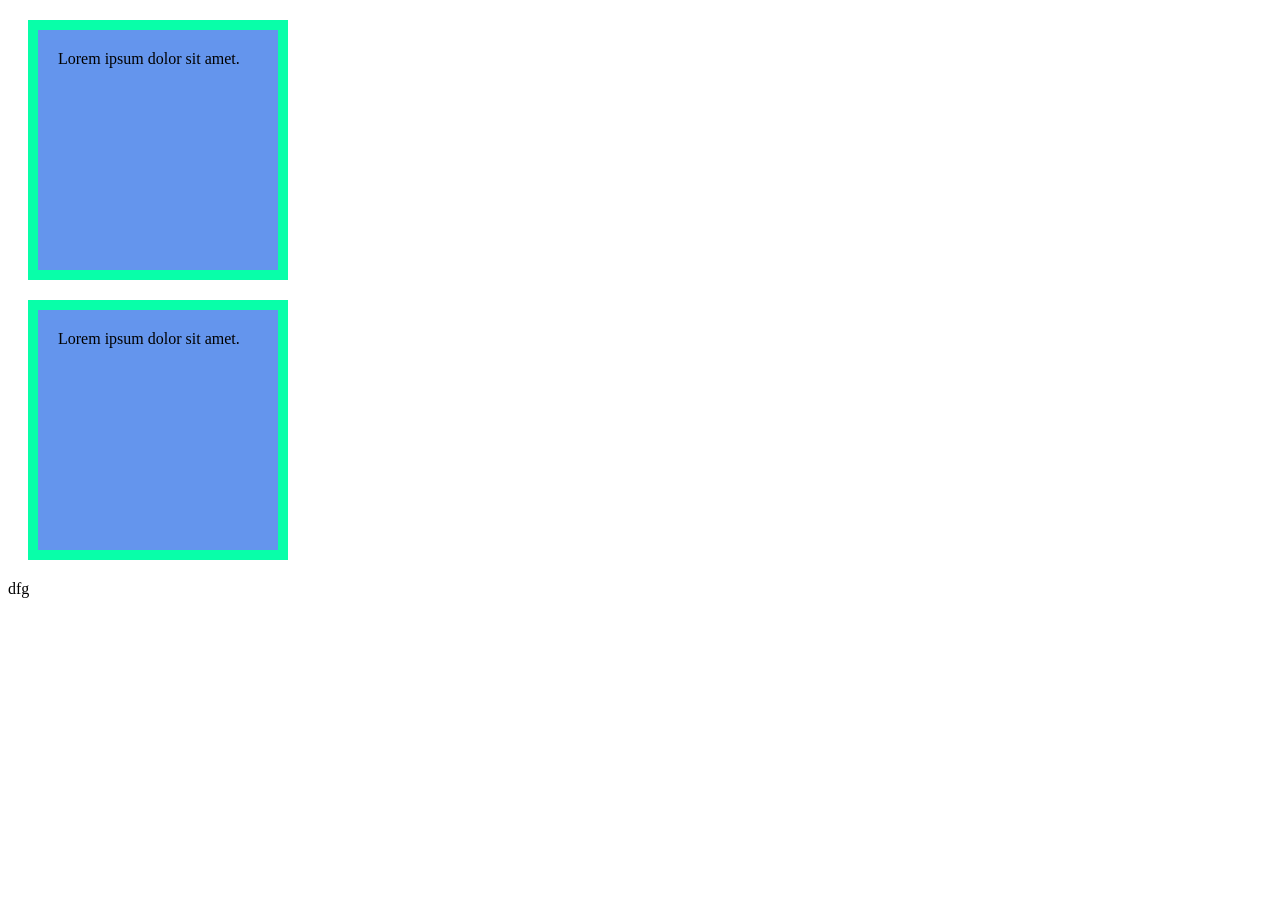
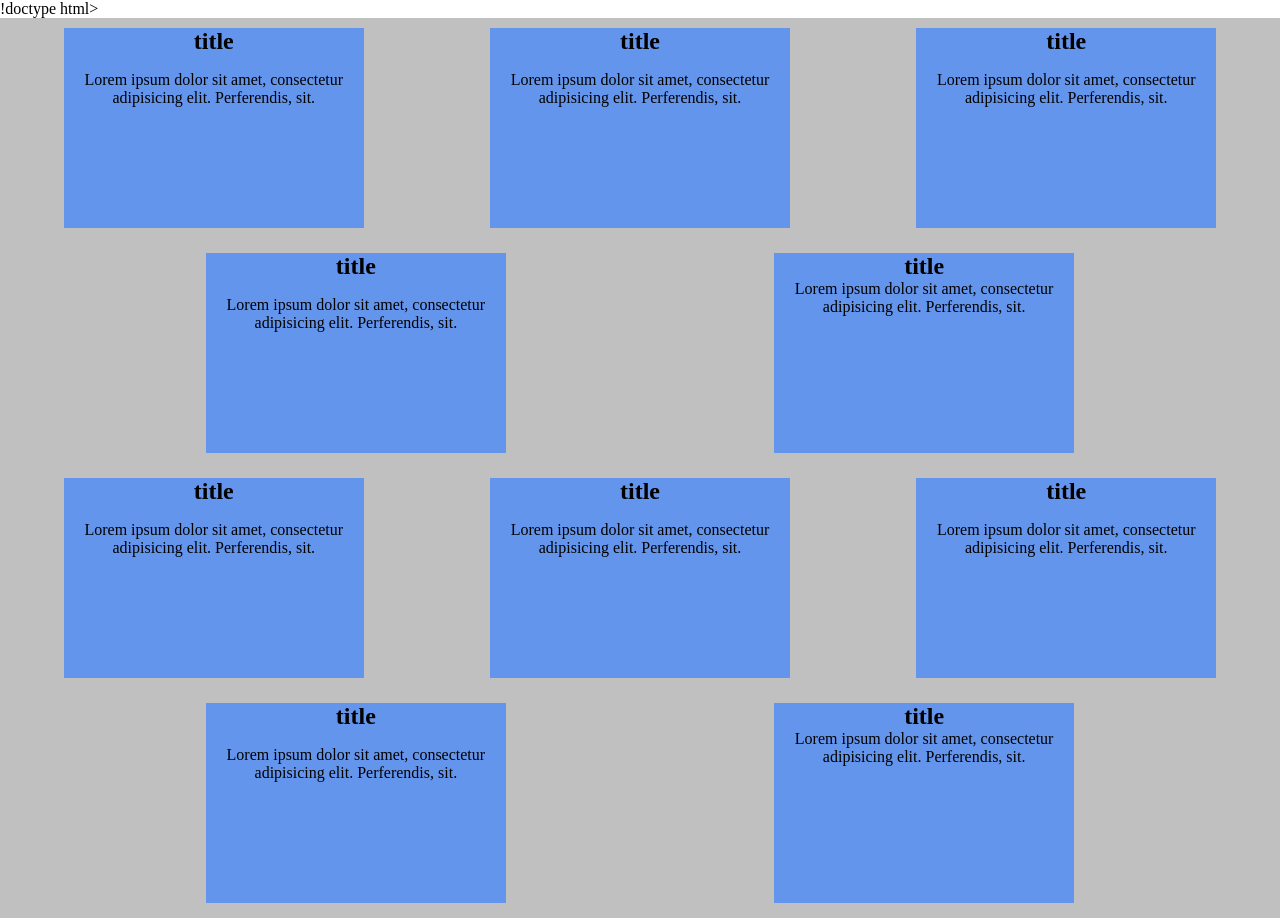
Before and after one commit to Keyn1991/htmlHomeWorks, a plain HTML site: page lesson2/index.html in a window 1280 px wide. Before the commit the page ends 800 px from the top, so only its background shows below. Drawn offline with Linux system fonts and the light colour scheme.

```diff
--- a/lesson2/index.html
+++ b/lesson2/index.html
@@ -1,21 +1,84 @@
-<!doctype html>
+!doctype html>
 <html lang="en">
 <head>
     <meta charset="UTF-8">
     <meta name="viewport"
           content="width=device-width, user-scalable=no, initial-scale=1.0, maximum-scale=1.0, minimum-scale=1.0">
     <meta http-equiv="X-UA-Compatible" content="ie=edge">
-    <title>lesson2</title>
+    <title>lessons2</title>
     <link rel="stylesheet" href="style.css">
 </head>
 <body>
-<div class="target">
-    Lorem ipsum dolor sit amet.
+<div class="wrap">
+
+    <div class="box">
+        <h2>title</h2>
+        <p>
+            Lorem ipsum dolor sit amet, consectetur adipisicing elit. Perferendis, sit.
+        </p>
+    </div>
+    <div class="box">
+        <h2>title</h2>
+        <p>
+            Lorem ipsum dolor sit amet, consectetur adipisicing elit. Perferendis, sit.
+        </p>
+    </div>
+    <div class="box">
+        <h2>title</h2>
+        <p>
+            Lorem ipsum dolor sit amet, consectetur adipisicing elit. Perferendis, sit.
+        </p>
+    </div>
+    <div class="box">
+        <h2>title</h2>
+        <p>
+            Lorem ipsum dolor sit amet, consectetur adipisicing elit. Perferendis, sit.
+        </p>
+    </div>
+    <div class="box xxx">
+        <h2>title</h2>
+        <p>
+            Lorem ipsum dolor sit amet, consectetur adipisicing elit. Perferendis, sit.
+        </p>
+    </div>
+
+
+</div>
+<div class="wrap">
+
+    <div class="box">
+        <h2>title</h2>
+        <p>
+            Lorem ipsum dolor sit amet, consectetur adipisicing elit. Perferendis, sit.
+        </p>
+    </div>
+    <div class="box">
+        <h2>title</h2>
+        <p>
+            Lorem ipsum dolor sit amet, consectetur adipisicing elit. Perferendis, sit.
+        </p>
+    </div>
+    <div class="box">
+        <h2>title</h2>
+        <p>
+            Lorem ipsum dolor sit amet, consectetur adipisicing elit. Perferendis, sit.
+        </p>
+    </div>
+    <div class="box">
+        <h2>title</h2>
+        <p>
+            Lorem ipsum dolor sit amet, consectetur adipisicing elit. Perferendis, sit.
+        </p>
+    </div>
+    <div class="box xxx">
+        <h2>title</h2>
+        <p>
+            Lorem ipsum dolor sit amet, consectetur adipisicing elit. Perferendis, sit.
+        </p>
+    </div>
+
+
 </div>
 
-<div class="target">
-    Lorem ipsum dolor sit amet.
-</div>
-dfg
 </body>
 </html>
--- a/lesson2/style.css
+++ b/lesson2/style.css
@@ -1,14 +1,39 @@
 body {
+    margin: 0;
+}
+
+.wrap {
+    height: 450px;
+    background: silver;
+    display: flex;
+    justify-content: space-evenly;
+    box-sizing: border-box;
+    text-align: center;
+
+    flex-wrap: wrap;
+}
+
+h2 {
+    margin: 0;
+}
+
+.box {
+    background: cornflowerblue;
+    width: 300px;
+    height: 200px;
+    margin: 10px;
+    margin-right: calc(16.6% - 150px);
+    margin-left: calc(16.6% - 150px);
 
 }
 
-.target {
-    background: cornflowerblue;
-    width: 200px;
-    height: 200px;
-    text-align: justify;
-    padding: 20px;
-    margin: 20px;
-    border: 10px solid #08ffa9;
 
 }
+
+.xxx {
+    display: flex;
+}
+
+.xxx > p {
+    margin: 0;
+}
```
